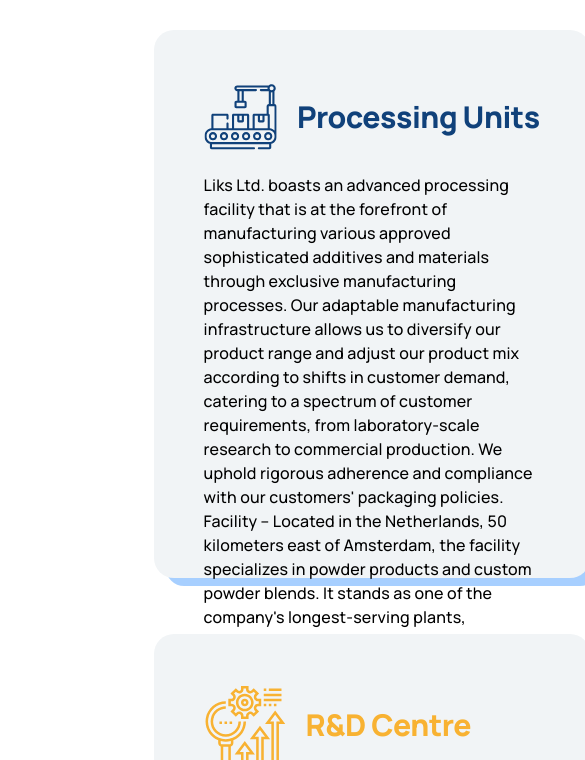
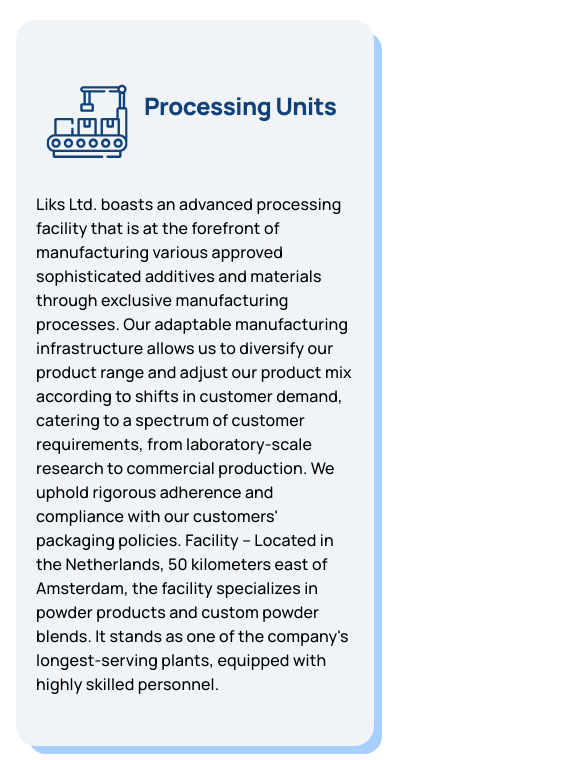
Before and after one commit to sergi-s/liks, a React (Create React App) app: page /facilities in a window 390 px wide. Shown: the part 808-1568 px from the top of the page, 585 px wide, since content can reach past the window. Built offline with nearby package versions, Linux system fonts and the light colour scheme.

Commit message:
[responsive] facilities page 1.0

```diff
--- a/src/components/Card10/index.jsx
+++ b/src/components/Card10/index.jsx
@@ -1,15 +1,7 @@
-import React from 'react'
-import { Box, Typography, Container, Grid } from '@mui/material'
+import React from 'react';
+import { Box, Typography, Container, Grid } from '@mui/material';
 
-// import SVG from '../src/assets/svg/SVG.svg'
-// const content={
-//   shadowColor: "10px 10px 0px -2px rgba(90, 165, 255, 0.53)",
-//   svg: SVG ,
-//   header: 'Processing Units',
-//   text: "Liks Ltd. boasts an advanced processing facility that is at the forefront of manufacturing various approved sophisticated additives and materials through exclusive manufacturing processes. Our adaptable manufacturing infrastructure allows us to diversify our product range and adjust our product mix according to shifts in customer demand, catering to a spectrum of customer requirements, from laboratory-scale research to commercial production. We uphold rigorous adherence and compliance with our customers' packaging policies.Facility – Located in the Netherlands, 50 kilometers east of Amsterdam, the facility specializes in powder products and custom powder blends. It stands as one of the company's longest-serving plants, equipped with highly skilled personnel."
-// }
-
-function ProcessingUnitsComponent ({content}) {
+function ProcessingUnitsComponent({ content }) {
   return (
     <Container
       sx={{
@@ -19,8 +11,8 @@
         backgroundColor: '#f1f4f6',
         display: 'flex',
         flexDirection: 'column',
-        padding: '50px 50px 0 50px',
-        height: "547.56px"
+        padding: '50px 20px 50px 20px',
+        height: 'auto',
       }}
     >
       <Grid container>
@@ -28,8 +20,10 @@
           <Box
             sx={{
               display: 'flex',
-              width: '336px',
-              gap: '20px'
+              flexDirection: 'inherit',
+              alignItems: 'self-start',
+              padding: '10px',
+              gap: '1rem'
             }}
           >
             <img
@@ -39,7 +33,7 @@
                 objectFit: 'contain',
                 objectPosition: 'center',
                 width: '82px',
-                overflow: 'hidden'
+                overflow: 'hidden',
               }}
               alt='Processing Units'
             />
@@ -48,10 +42,9 @@
                 justifyContent: 'center',
                 color: `${content.header.color}`,
                 letterSpacing: '-0.5px',
-                alignSelf: 'center',
-                whiteSpace: 'nowrap',
-                margin: 'auto 0',
-                font: '800 30px/32px Manrope, -apple-system, Roboto, Helvetica, sans-serif'
+                textAlign: 'center',
+                marginTop: '10px',
+                font: '800 24px/32px Manrope, -apple-system, Roboto, Helvetica, sans-serif',
               }}
               variant='h2'
             >
@@ -62,9 +55,7 @@
         <Grid item xs={12} sx={{ marginTop: '20px' }}>
           <Typography
             sx={{
-              //justifyContent: 'center',
-              //alignSelf: 'stretch',
-              font: '500 16px/24px Manrope, -apple-system, Roboto, Helvetica, sans-serif'
+              font: '500 16px/24px Manrope, -apple-system, Roboto, Helvetica, sans-serif',
             }}
             variant='body1'
           >
@@ -73,7 +64,7 @@
         </Grid>
       </Grid>
     </Container>
-  )
+  );
 }
 
-export default ProcessingUnitsComponent
+export default ProcessingUnitsComponent;
--- a/src/pages/Facilities/sections/Main1/index.jsx
+++ b/src/pages/Facilities/sections/Main1/index.jsx
@@ -6,41 +6,34 @@
 import Vector3 from '../../../../assets/Facilities/SVG/card3.svg'
 import Vector4 from '../../../../assets/Facilities/SVG/card4.svg'
 
-// const content={
-//   shadowColor: "10px 10px 0px -2px rgba(90, 165, 255, 0.53)",
-//   svg: SVG ,
-//   header: 'Processing Units',
-//   text: "Liks Ltd. boasts an advanced processing facility that is at the forefront of manufacturing various approved sophisticated additives and materials through exclusive manufacturing processes. Our adaptable manufacturing infrastructure allows us to diversify our product range and adjust our product mix according to shifts in customer demand, catering to a spectrum of customer requirements, from laboratory-scale research to commercial production. We uphold rigorous adherence and compliance with our customers' packaging policies.Facility – Located in the Netherlands, 50 kilometers east of Amsterdam, the facility specializes in powder products and custom powder blends. It stands as one of the company's longest-serving plants, equipped with highly skilled personnel."
-// }
-
 const Main2 = props => {
   const cardItems = [
     {
       id: 1,
       shadowColor: '10px 10px 0px -2px rgba(90, 165, 255, 0.53)',
       svg: Vector1,
-      header: {text:'Processing Units',color:"#10417A"},
+      header: { text: 'Processing Units', color: "#10417A" },
       text: "Liks Ltd. boasts an advanced processing facility that is at the forefront of manufacturing various approved sophisticated additives and materials through exclusive manufacturing processes. Our adaptable manufacturing infrastructure allows us to diversify our product range and adjust our product mix according to shifts in customer demand, catering to a spectrum of customer requirements, from laboratory-scale research to commercial production. We uphold rigorous adherence and compliance with our customers' packaging policies. Facility – Located in the Netherlands, 50 kilometers east of Amsterdam, the facility specializes in powder products and custom powder blends. It stands as one of the company's longest-serving plants, equipped with highly skilled personnel."
     },
     {
       id: 2,
       shadowColor: '10px 10px 0px -2px rgba(255, 179, 34, 0.52)',
       svg: Vector2,
-      header: {text:'R&D Centre',color:"#F8B232"},
+      header: { text: 'R&D Centre', color: "#F8B232" },
       text: 'Liks Ltd. ensures that both our manufacturing facility and R&D lab adhere to internationally recognized Environment, Health, and Safety (EHS) standards, namely ISO 9001:2015, ISO 14001:2004, and OHSAS 18001:2007 certifications. Over the years, substantial investments have been made and will continue to be made in our manufacturing and R&D facilities, following a predetermined objective of augmenting our capabilities to better serve our customers. Liks is led by a professional management team comprising dynamic and experienced techno-commercial individuals from the Chemical, Mining, and Oil & Gas Industries in the Netherlands.'
     },
     {
       id: 3,
       shadowColor: '10px 10px 0px -2px rgba(255, 179, 34, 0.52)',
       svg: Vector3,
-      header: {text:'',color:""},
+      header: { text: '', color: "" },
       text: "From tailor-made blends to materials preventing fluid loss, engineered solutions for shale drilling to unconventional applications, Liks provides a comprehensive range of high-quality engineered materials and additives for the global energy market. Our goal is to provide top-notch solutions that enable our customers to enhance drilling performance, mitigate risks, and boost productivity. We blend a dedication to research and development with extensive industry expertise, ensuring that our customers have the abundant resources necessary to tackle today's challenges in oil and gas drilling. With a team of 150 professionals, Liks has established a robust reputation for reliability and integrity. Our close partnerships with reputable international suppliers, cutting-edge engineering, and state-of-the-art processing and manufacturing facilities position Liks optimally to consistently meet the needs of our customers."
     },
     {
       id: 4,
       shadowColor: '10px 10px 0px -2px rgba(90, 165, 255, 0.53)',
       svg: Vector4,
-      header: {text:'',color:""},
+      header: { text: '', color: "" },
       text: "Our industry-focused operations empower us to supply top-quality powder products or customized liquid blends according to your specifications swiftly, efficiently, and safely. Furthermore, Liks' state-of-the-art R&D center excels in product development and offers unparalleled technical support to our global customers. What truly distinguishes us from the competition is our unwavering commitment to customer service excellence. Our comprehensive range of specialty products and services is meticulously crafted to complement your business. Rest assured, we are dedicated to working around the clock to deliver the high-quality products you require precisely when you need them. Liks takes pride in its employees. The growth and success we've achieved wouldn't have been possible without the dedication and hard work of our team. Many of our core operations are now supported by personnel who have demonstrated loyalty to our company over the years, contributing their thoughts, ideas, and enthusiasm. We believe that this dedication to building strong relationships is the source of our success and the foundation for our future."
     }
   ]
@@ -48,18 +41,22 @@
     <Grid
       container
       sx={{
-        padding: '0 153.59px 10px 153.59px'
+        padding: {
+          xs: '0 16px 10px 16px',
+          md: '0 32px 10px 32px',
+        },
       }}
     >
-      <Grid container spacing={7} sx={{ marginTop: '30px' }}>
-        {cardItems.map(cardItem => (
-          <Grid item md={6}>
+      <Grid container spacing={7} sx={{ marginTop: ['20px', '30px'] }}>
+        {cardItems.map((cardItem, index) => (
+          <Grid item key={index} xs={12} md={6}>
             <Card10 content={cardItem} />
           </Grid>
         ))}
       </Grid>
     </Grid>
-  )
+  );
+
 }
 
 export default Main2
```
